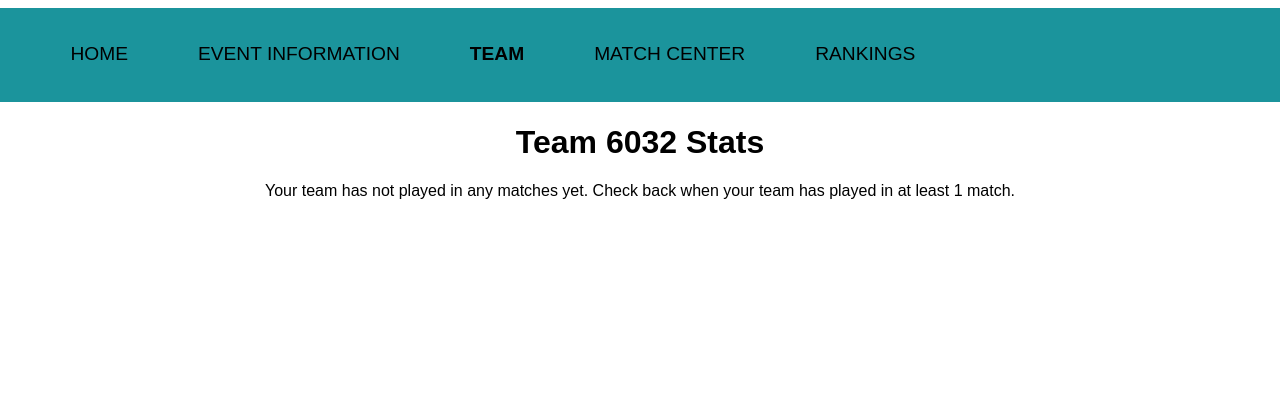
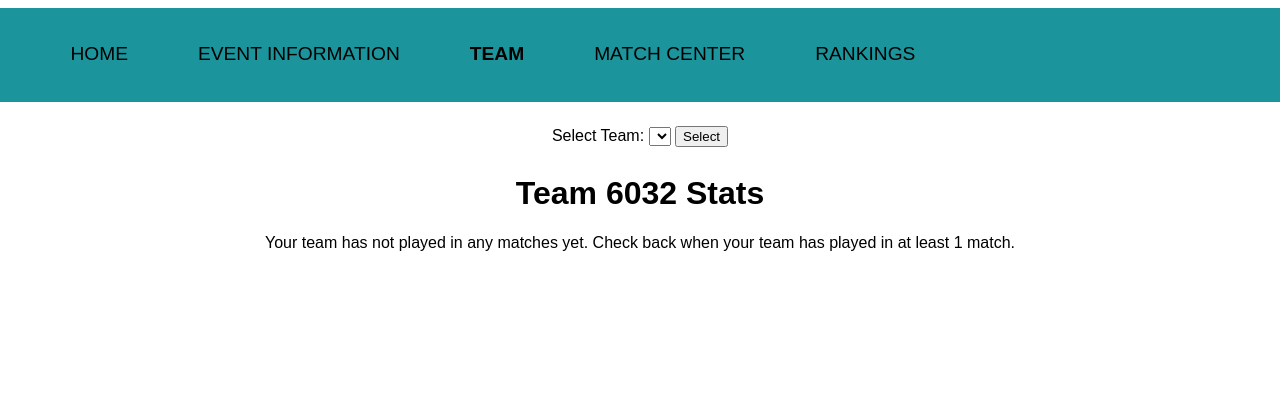
Before and after one commit to owsorber/FTC_Scout_Assistant, a Django app: page /team/ in a window 1280 px wide. Shown: the top 420 px of the page. Run offline with Django 3.2, Linux system fonts and the light colour scheme; lists and menus that the app fills with data are empty.

Commit message:
initial testing of ajax for team choice

```diff
--- a/application/templates/application/team.html
+++ b/application/templates/application/team.html
@@ -51,10 +51,17 @@
         </ul>
 	</div>
 
+    <form method="post" id="select-team" autocomplete="off">
+        {% csrf_token %}
+        <p> Select Team:
+            <select id="choices"></select> <button id="select-button">Select</button>
+        </p>
+    </form>
+
     <h1 style="text-align: center">Team {{ team }} Stats</h1>
 
     <div id="display">
-    <p>Certain stats don't mean much until later in the competition. For example, you encouraged to completely neglect OPR until at least after the lunch break of a competition.</p>
+    <p>Certain stats don't mean much until later in the competition. For example, you are encouraged to completely neglect OPR until at least after the lunch break of a competition.</p>
     <!--<img src="lightning_hawks.JPG">-->
     <div class="line-of-stats">
         <div class="stat">
@@ -101,6 +108,7 @@
 
 
     <script src="https://ajax.googleapis.com/ajax/libs/jquery/3.4.1/jquery.min.js"></script>
+    <script src="{% static 'application/dataconversion.js' %}"></script>
     <script>
         // Manage display based on matches played
         if ({{ matches }} == 0) {
@@ -109,6 +117,33 @@
         } else if ({{ all_played }} == 0) {
             $("#opr-line").html("Once all teams have played at least one match, OPR data will be displayed here.");
         }
+
+
+        var teamsDict = convertToTeamsDict(localStorage.getItem("teams"));
+
+        // Create select team options
+        for (var teamNum in teamsDict) {
+            var teamText = teamNum + ", " + teamsDict[teamNum];
+            $("#choices").append("<option>" + teamText + "</option>");
+        }
+
+        $("#select-team").on("submit", function(event) {
+            event.preventDefault();
+            var team_choice = $("#choices").val();
+            team_choice = team_choice.split(", ")[0];
+
+            $.ajax({
+                type: "post",
+                url: "{% url 'team-page' %}",
+                data: { csrfmiddlewaretoken: "{{ csrf_token }}",
+                        "teamNum": team_choice
+                },
+                success: function(data) {
+
+                }
+            });
+        })
+
     </script>
     <script src="{% static 'application/footer.js' %}"></script>
 </body>
--- a/application/views.py
+++ b/application/views.py
@@ -32,6 +32,10 @@ def event(request):
 
 def team(request):
 	myTeamNum = "6032"
+	if request.method == "POST":
+		myTeamNum = request.POST.get("teamNum")
+		print(myTeamNum)
+
 	if myTeamNum in data.teamsDict:
 		myTeam = data.teamsDict[myTeamNum]
 		team_data = {
```
